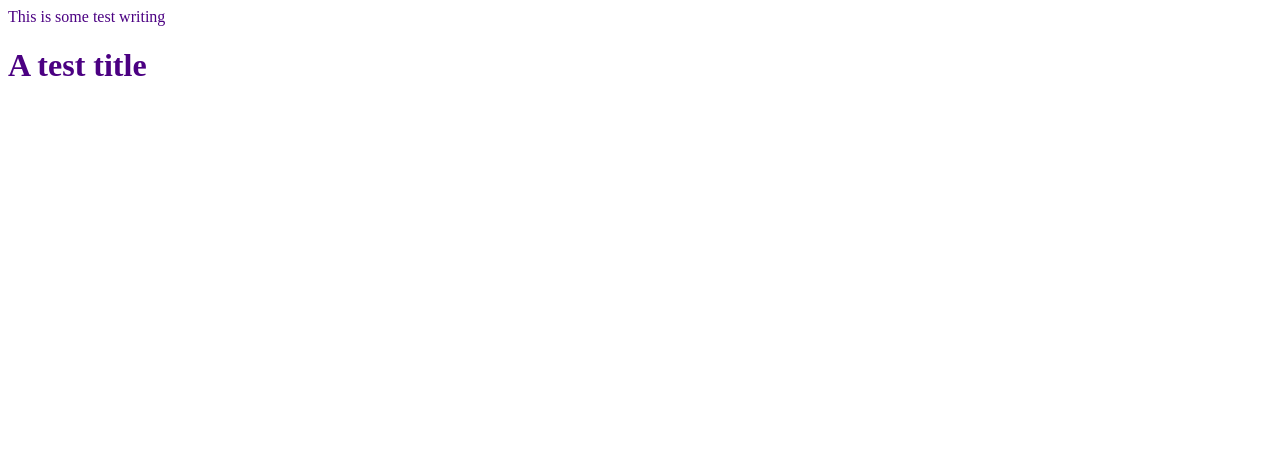
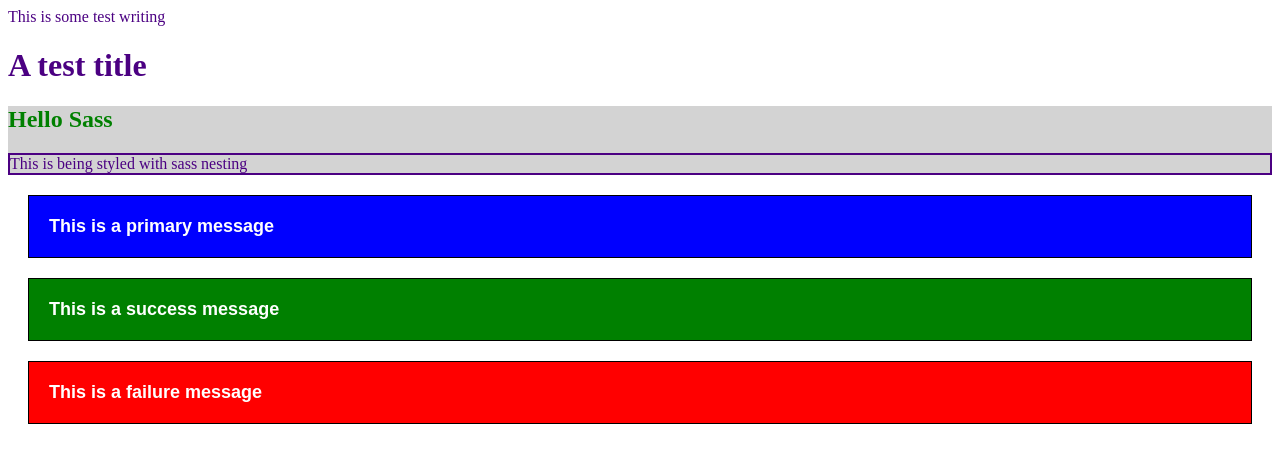
Before and after one commit to Havolt/cs50, a plain HTML site: page lecture1/sass.html in a window 1280 px wide. Drawn offline with Linux system fonts and the light colour scheme.

Commit message:
working with sass nesting and inheritance

```diff
--- a/lecture1/sass.html
+++ b/lecture1/sass.html
@@ -13,5 +13,16 @@
 
     <h1>A test title</h1>
 
+    <div class="nesting">
+        <h2>Hello Sass</h2>
+        <p>This is being styled with sass nesting</p>
+    </div>
+
+    <div>
+        <div class="primary">This is a primary message</div>
+        <div class="success">This is a success message</div>
+        <div class="failure">This is a failure message</div>
+    </div>
+
 </body>
 </html>
--- a/lecture1/sass.scss
+++ b/lecture1/sass.scss
@@ -1,4 +1,5 @@
 $myColor: indigo;
+$alertText: white;
 
 div{
     color: $myColor;
@@ -7,3 +8,40 @@ div{
 h1{
     color: $myColor;
 }
+
+.nesting{
+    background: lightgrey;
+
+    h2{
+        color: green;
+    }
+
+    p{
+        border: 2px solid $myColor
+    }
+}
+
+%message{
+    font-family: arial;
+    color: $alertText;
+    font-size: 18px;
+    font-weight: bold;
+    border: 1px solid black;
+    padding: 20px;
+    margin: 20px;
+}
+
+.success{
+    @extend %message;
+    background: green;
+}
+
+.failure{
+    @extend %message;
+    background: red;
+}
+
+.primary{
+    @extend %message;
+    background: blue;
+}
```
Also changed, not shown: lecture1/sass.css, 1 other file.
